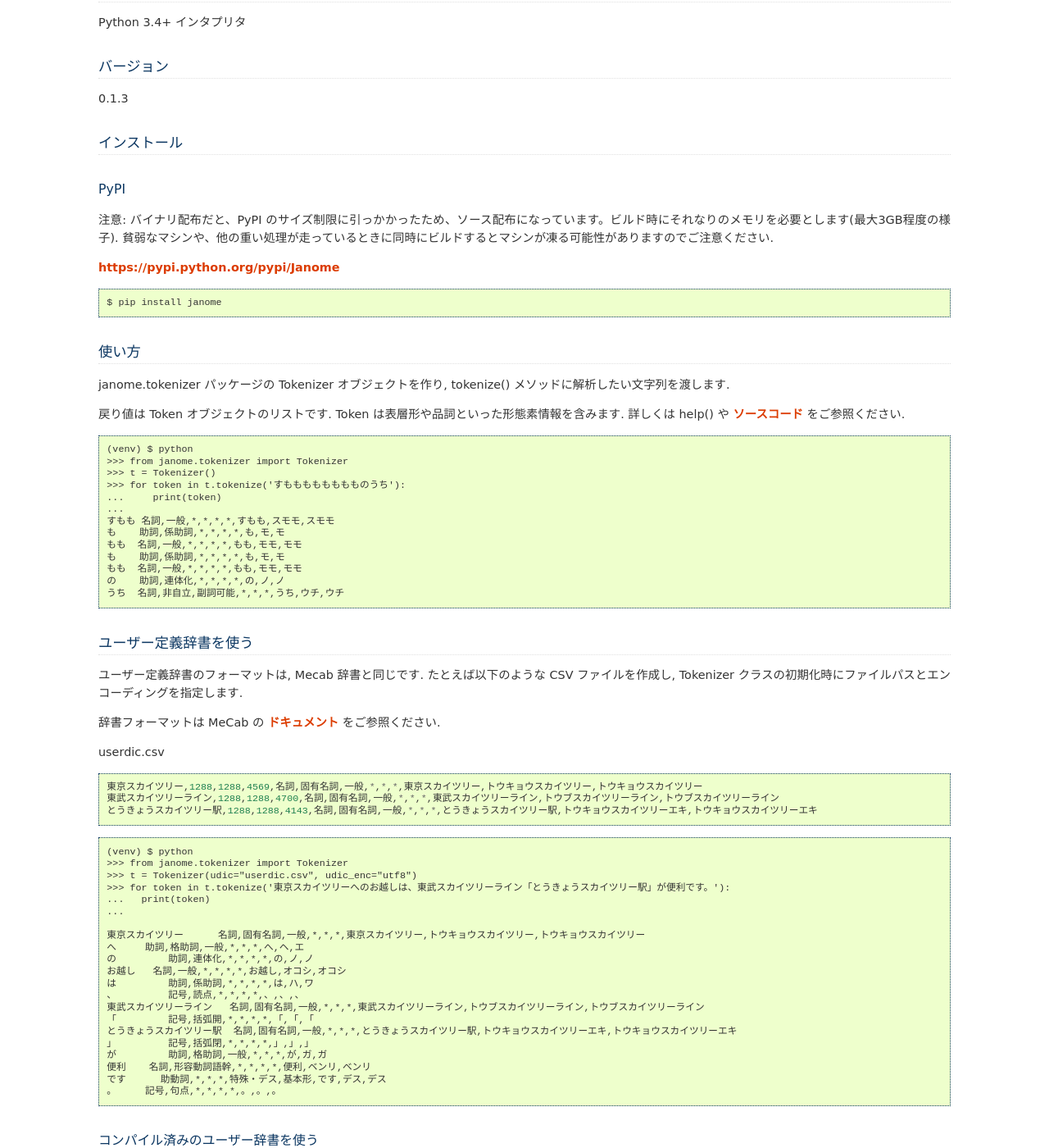
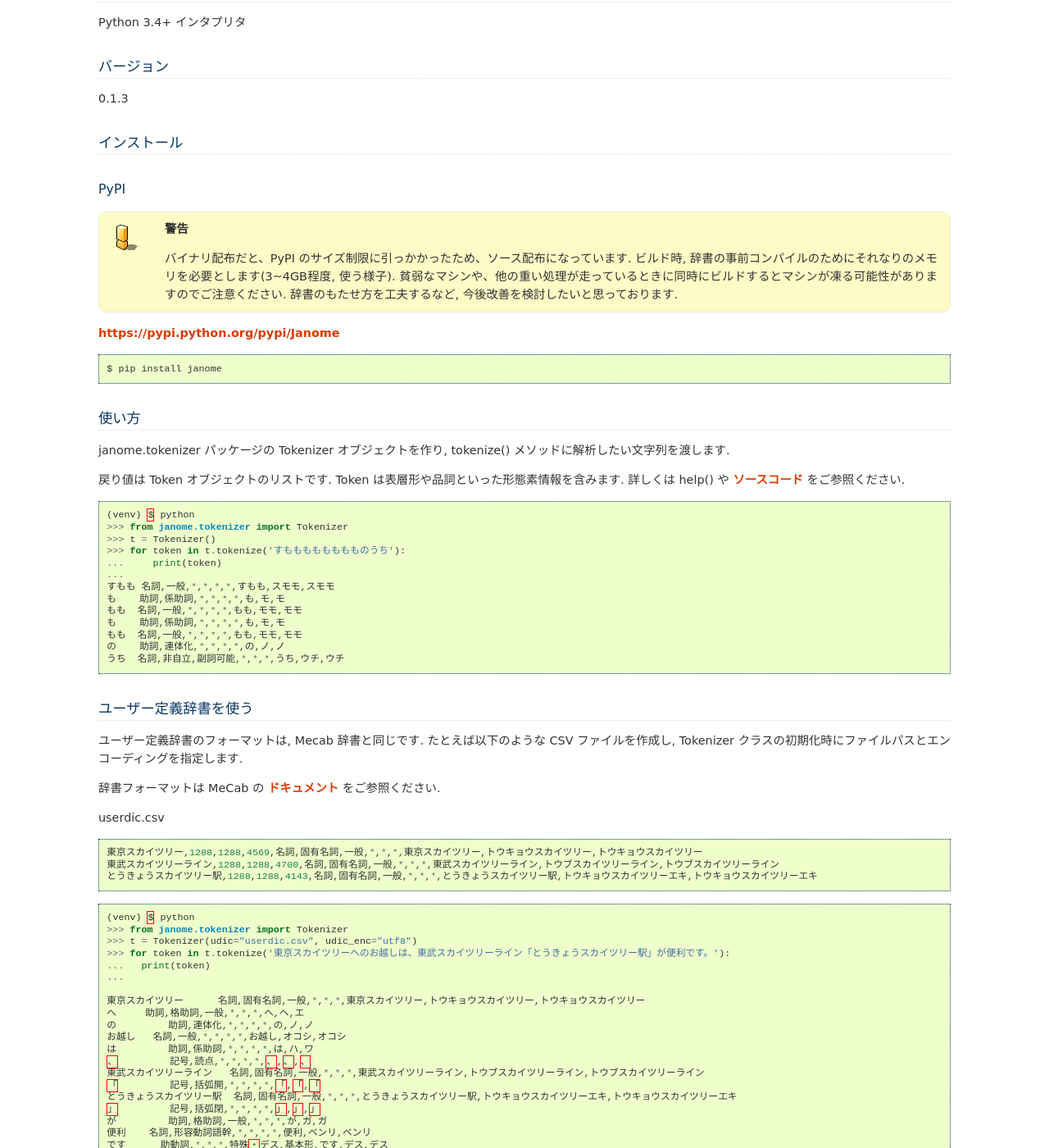
Before and after one commit to mocobeta/janome, a Sphinx documentation site: the page built from docs/index.rst, in a window 1280 px wide and 1400 px high, scrolled down 475 px. Shown: the whole window at 82% size. Built offline with Sphinx 7.4.7, drawn with Linux system fonts in a browser that asks for light colours; some of the changed text lies outside the part shown.

Commit message:
update docs.

```diff
--- a/README.rst
+++ b/README.rst
@@ -13,6 +13,8 @@
 
 Install
 ========
+
+.. WARNING:: This consumes about 3 to 4 GB memory.
 
 .. code:: bash
 
@@ -49,4 +51,4 @@
 Copyright
 ==========
 
-Copyright(C) 2015, @moco_beta All rights reserved.
+Copyright(C) 2015, moco_beta. All rights reserved.
--- a/docs/index.rst
+++ b/docs/index.rst
@@ -36,11 +36,11 @@
 PyPI
 ^^^^
 
-注意: バイナリ配布だと、PyPI のサイズ制限に引っかかったため、ソース配布になっています。ビルド時にそれなりのメモリを必要とします(最大3GB程度の様子). 貧弱なマシンや、他の重い処理が走っているときに同時にビルドするとマシンが凍る可能性がありますのでご注意ください.
+.. WARNING:: バイナリ配布だと、PyPI のサイズ制限に引っかかったため、ソース配布になっています. ビルド時, 辞書の事前コンパイルのためにそれなりのメモリを必要とします(3~4GB程度, 使う様子). 貧弱なマシンや、他の重い処理が走っているときに同時にビルドするとマシンが凍る可能性がありますのでご注意ください. 辞書のもたせ方を工夫するなど, 今後改善を検討したいと思っております.
 
 `https://pypi.python.org/pypi/Janome <https://pypi.python.org/pypi/Janome>`_
 
-::
+.. code-block:: shell
 
   $ pip install janome
 
@@ -51,7 +51,7 @@
 
 戻り値は Token オブジェクトのリストです. Token は表層形や品詞といった形態素情報を含みます. 詳しくは help() や `ソースコード <https://github.com/mocobeta/janome/blob/master/janome/tokenizer.py>`_ をご参照ください.
 
-::
+.. code-block:: python
 
   (venv) $ python
   >>> from janome.tokenizer import Tokenizer
@@ -81,7 +81,7 @@
   東武スカイツリーライン,1288,1288,4700,名詞,固有名詞,一般,*,*,*,東武スカイツリーライン,トウブスカイツリーライン,トウブスカイツリーライン
   とうきょうスカイツリー駅,1288,1288,4143,名詞,固有名詞,一般,*,*,*,とうきょうスカイツリー駅,トウキョウスカイツリーエキ,トウキョウスカイツリーエキ
 
-::
+.. code-block:: python
 
   (venv) $ python
   >>> from janome.tokenizer import Tokenizer
@@ -113,7 +113,9 @@
 
 現在のところ, コンパイルのためのツールはありませんが, API を使ってコンパイルが行えます.
 
-辞書のコンパイル ::
+辞書のコンパイル
+
+.. code-block:: python
 
   >>> from janome.dic import UserDictionary
   >>> from sysdic import connections
@@ -122,7 +124,7 @@
 
 これで, /tmp/userdic 以下にコンパイル済みのユーザー辞書が保存されます. 使うときは Tokenizer のコンストラクタにディレクトリのパスを指定します.
 
-::
+.. code-block:: python
 
   >>> t = Tokenizer("/tmp/userdic")
 
@@ -140,7 +142,7 @@
 
 Q. 形態素解析の速度は.
 
-A. 文章の長さによりますが, 手元の PC では 1 センテンスあたり数ミリ〜数十ミリ秒といったところのようです. mecab-python の10倍程度(長い文章だとそれ以上)遅い, というところでしょうか. 性能向上させていきたいですが, いまのところは速度を追うのがメインの目的ではないです.
+A. 文章の長さによりますが, 手元の PC では 1 センテンスあたり数ミリ〜数十ミリ秒程度のようです. ざっくり比較すると, mecab-python の10倍程度(長い文章だとそれ以上)遅い, というくらいでしょうか. 性能向上させていきたいですが, 現在のところは速度を追うのがメインの目的ではないです.
 
 Q. 実装（データ構造, アルゴリズム）について.
 
@@ -191,7 +193,7 @@
 Copyright
 -----------
 
-Copyright(C) 2015, @moco_beta All rights reserved.
+Copyright(C) 2015, moco_beta. All rights reserved.
 
 History
 ----------
```
